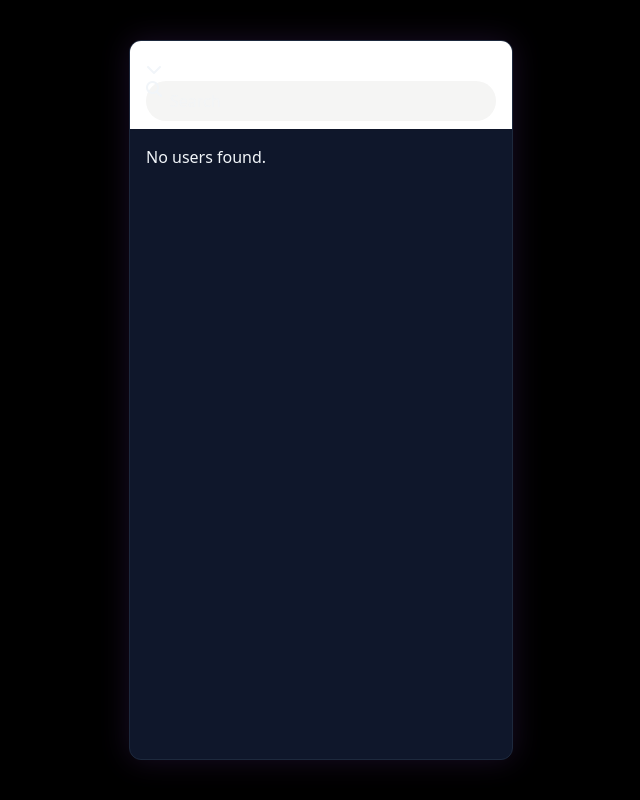
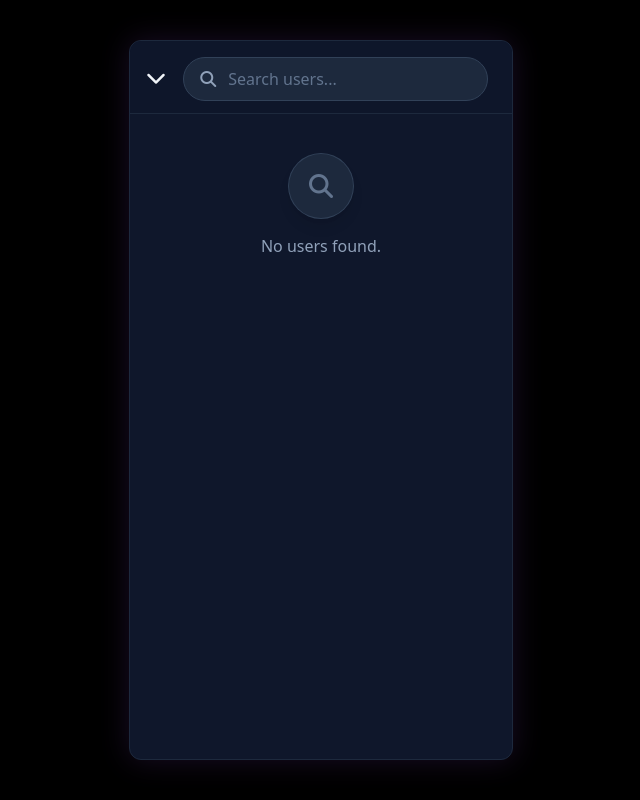
Before and after one commit to Ishangupta-cyber/Snap-Buzz, a Django app: page /search/ in a window 1280 px wide. Shown: the whole page, without its empty margins (319-959 px from the left). Run offline with Django 5.2, Linux system fonts and the light colour scheme; a user stored in the database is signed in; some libraries are stand-ins or nearby versions.

Commit message:
added last message preview and sorted list on home page via new msg!!

```diff
--- a/core/admin.py
+++ b/core/admin.py
@@ -1,7 +1,8 @@
 from django.contrib import admin
 from .models import FriendRequest
-from .models import Message,SnapUser
+from .models import Message,SnapUser,Conversation
 # Register your models here.
 admin.site.register(FriendRequest)
 admin.site.register(Message)
 admin.site.register(SnapUser)
+admin.site.register(Conversation)
--- a/core/templates/components/bottom-navbar.html
+++ b/core/templates/components/bottom-navbar.html
@@ -9,7 +9,7 @@
         <span class="dock-label">Chat</span>
       </button>
 
-      <button class="hover:text-purple-400 transition-colors">
+      <button class="hover:text-purple-400 transition-colors" onclick="window.location.href='{% url 'camera'%}'">
         <i class="ph ph-camera text-2xl text-white"></i>
         <span class="dock-label">Camera</span>
       </button>
--- a/core/templates/pages/friend_requests.html
+++ b/core/templates/pages/friend_requests.html
@@ -25,7 +25,7 @@
                     </div>
                 </div>
                 <div>
-                    <h2 class="font-bold text-slate-200 text-lg">{{ request.from_user.username }}</h2>
+                    <h2 class=truncate" font-bold text-slate-200 text-lg">{{ request.from_user.username }}</h2>
                     <p class="flex flex-row items-center gap-1">
                         <span class="text-xs text-slate-400 font-medium">@{{ request.from_user.username|lower }}</span>
                     </p>
--- a/core/templates/pages/search.html
+++ b/core/templates/pages/search.html
@@ -2,50 +2,49 @@
 {% load static %}
 {% block main %}
 <div class="h-full overflow-y-auto pb-4 relative">
-<div class="dock sticky bg-white z-50 px-4 gap-4 justify-between top-0 pt-4 pb-2 shadow-xs dock-lg">
-    <div class="max-w-[20px]">
-        <a href="{% url 'home' %}" class="cursor-pointer">
-            <i class="fa-solid fa-chevron-down"></i>
+<header class="sticky top-0 bg-slate-900/90 backdrop-blur-md border-b border-slate-800 z-50 px-4 flex justify-between items-center pt-4 pb-3 text-slate-100">
+    <div class="w-8 flex items-center justify-start">
+        <a href="{% url 'home' %}" class="cursor-pointer hover:text-purple-400 transition-colors">
+            <i class="fa-solid fa-chevron-down text-xl"></i>
         </a>
     </div>
-    <form novalidate action="{% url 'search-users' %}" method="get" class="max-w-[500px] w-full">
-        <label class="outline-none flex flex-row h-10 input border-none rounded-full bg-stone-100">
-            <i class="fa-solid fa-magnifying-glass"></i>
-            <input name="username" type="search" required placeholder="Search" class="pl-2" />
+    <form novalidate action="{% url 'search-users' %}" method="get" class="max-w-[500px] w-full px-2">
+        <label class="flex flex-row items-center h-11 px-4 border border-slate-700 rounded-full bg-slate-800 focus-within:ring-2 focus-within:ring-purple-500/50 focus-within:border-purple-500 transition-all text-slate-300">
+            <i class="fa-solid fa-magnifying-glass text-slate-400"></i>
+            <input name="username" type="search" required placeholder="Search users..." class="pl-3 bg-transparent outline-none w-full text-slate-100 placeholder-slate-500" />
         </label>
     </form>
-</div>
+</header>
 
 <main class="mt-4 px-4">
     <ul class="space-y-6">
     {% for user in users %}
-        <li class="flex items-center justify-between">
-            <div class="flex flex-row gap-4">
+        <li class="flex items-center justify-between bg-slate-800/50 hover:bg-slate-800 p-3 rounded-2xl border border-slate-700/50 transition-all">
+            <div class="flex flex-row gap-4 items-center">
                 <div class="avatar">
-                    <div class="ring-purple-600 w-10 h-10 rounded-full ring-2 ring-offset-2">
-                        <img  src="https://imgs.search.brave.com/eyRY5uaiLGM5frGLLGO6FeKUxOITJRXh-mf56aSPzWY/rs:fit:500:0:1:0/g:ce/aHR0cHM6Ly9pbWd2/My5mb3Rvci5jb20v/aW1hZ2VzL2hvbWVw/YWdlLWZlYXR1cmUt/Y2FyZC9mb3Rvci0z/ZC1hdmF0YXIuanBn"
-                class="w-14 h-14 rounded-full border-2 border-purple-500 p-[2px] object-cover" />
+                    <div class="ring-purple-500 w-12 h-12 rounded-full ring-2 ring-offset-2 ring-offset-slate-900">
+                        <img src="{{user.avatar.url}}" class="w-full h-full rounded-full object-cover" />
                     </div>
                 </div>
                 <div>
-                    <h2>{{ user.username }}</h2>
+                    <h2 class="font-bold text-slate-200 text-lg">{{ user.username }}</h2>
                     <p class="flex flex-row items-center gap-1">
-                        <span class="text-xs text-gray-400">{{ user.username }}</span>
+                        <span class="text-xs text-slate-400 font-medium">@{{ user.username|lower }}</span>
                     </p>
                 </div>
             </div>
             <div>
             {% if user.id in pending_requests %}
-                <button class="btn btn-sm border-none outline-none rounded-full bg-yellow-300 text-gray-800">
+                <button class="btn btn-sm border border-yellow-500/30 outline-none rounded-xl bg-yellow-500/10 text-yellow-400 hover:bg-yellow-500/20 transition-colors">
                     <i class="fa-solid fa-clock"></i>
                     Pending
                 </button>
             {% elif user.id not in unique_friends  %}
                 <form action="{% url 'send-invite' user.id %}" method="post">
                     {% csrf_token %}
-                    <button type="submit" class="btn btn-sm border-none outline-none rounded-full bg-purple-600 text-white">
+                    <button type="submit" class="btn btn-sm border-none outline-none rounded-xl bg-purple-600 hover:bg-purple-500 text-white shadow-[0_0_10px_rgba(168,85,247,0.3)] transition-all">
                         <i class="fa-solid fa-user-plus"></i>
-                        Add Friend
+                        Add
                     </button>
                 </form>
             {% else %}
@@ -55,7 +54,12 @@
 
     {% endfor %}
     {% if not users %}
-        <p>No users found.</p>
+        <div class="text-center mt-10">
+            <div class="inline-flex items-center justify-center w-16 h-16 bg-slate-800 rounded-full mb-4 ring-1 ring-slate-700 shadow-lg">
+                <i class="fa-solid fa-magnifying-glass text-2xl text-slate-500"></i>
+            </div>
+            <p class="text-slate-400 font-medium">No users found.</p>
+        </div>
     {% endif %}
 
     </ul>
--- a/core/urls.py
+++ b/core/urls.py
@@ -19,4 +19,5 @@ urlpatterns=[
   path("friend-requests/", views.friend_request_list, name="friend-requests"),
   path("accept-invite/<int:id>", views.accept_invite, name="accept-invite"),
   # path("send-snap/<int:id>", views.send_snap, name="send-snap"),
+  path("camera/",views.camera,name="camera")
 ]
--- a/core/views.py
+++ b/core/views.py
@@ -5,8 +5,9 @@ from django.views.decorators.http import require_http_methods
 from django.contrib.auth import login,logout,get_user_model
 from django.contrib.auth.decorators import login_required
 from django.db.models import Q
-from .models import FriendRequest,Message
+from .models import FriendRequest,Message,Conversation
 from django.shortcuts import get_object_or_404
+from .utils import are_friends
 
 
 @require_http_methods(["GET","POST"])
@@ -50,20 +51,18 @@ def logout_view(request):
 
 @login_required
 def home(request):
-  print(request.user)
-  friend_request=FriendRequest.objects.filter(
-    Q(from_user=request.user) | Q(to_user=request.user)
-  ).filter(status="accepted")
 
-  friends=set()
-  for friend in friend_request:
-    if friend.to_user==request.user:
-      friends.add(friend.from_user)
-    else:
-      friends.add(friend.to_user)
-  print(request.user.avatar.url)
+  conversations= Conversation.objects.filter(Q(user1=request.user)|Q(user2=request.user))
+  chat_list=[]
+  for conv in conversations:
+     friend=conv.user2 if request.user==conv.user1 else conv.user1
+     chat_list.append({
+        "friend":friend,
+        'preview': conv.last_message_preview,
+        'time': conv.updated_at
+     })
 
-  return render(request,'pages/chat.html',{"friends":friends})
+  return render(request,'pages/chat.html',{"chat_list":chat_list})
 
 
 @login_required
@@ -138,11 +137,6 @@ def chat_details_view(request, id):
 
 
 
-def are_friends(user1, user2):
-    return FriendRequest.objects.filter(
-        Q(from_user=user1, to_user=user2) | Q(from_user=user2, to_user=user1),
-        status="accepted"
-    ).exists()
 
 
 @login_required
@@ -164,12 +158,15 @@ def accept_invite(request, id):
     if friend_request.status == "pending":
         friend_request.status = "accepted"
         friend_request.save()
+
+        user1,user2=(request.user,friend_request.from_user) if request.user.id<friend_request.from_user.id else (friend_request.from_user,request.user)
+
+        Conversation.objects.create(user1=user1, user2=user2, defaults={"last_message_preview":"You are now friends! Say hi! 👋"})
+
         return JsonResponse({"status":"success","message":"Request Accepted "})
     return JsonResponse({"status":"error","message":"Invalid Request "})
 
 
-def stories_view(request):
-    return render(request, "pages/stories.html")
 
 
 
@@ -182,10 +179,20 @@ def send_message(request,id):
     receiver = get_object_or_404(get_user_model(), pk=id)
     content = request.POST.get("content")
     image=request.FILES.get("image")
+
     print(image)
     if content or image:
-        Message.objects.create(sender=request.user, receiver=receiver, text_message=content, image=image)
-        print(image)
+        msg= Message.objects.create(sender=request.user, receiver=receiver, text_message=content, image=image)
+
+        if request.user.id<receiver.id:
+           user1,user2=request.user.id,receiver.id
+        else:
+           user1,user2=receiver.id,request.user.id
+
+        preview = "📷 Sent a snap" if image else content[:50]
+
+        Conversation.objects.update_or_create(user1=user1,user2=user2,defaults={"last_message":msg,"last_msg_preview":preview})
+
     return redirect("chat-details", id=id)
 
 
@@ -193,3 +200,10 @@ def send_message(request,id):
 
 
 #commit=FALSE matlb chenages abhi save nhi hue hai database mein
+def stories_view(request):
+    return render(request, "pages/stories.html")
+
+
+
+def camera(request):
+   return render(request,"pages/camera.html")
```
Also changed, not shown: core/templates/pages/camera.html (added, +42 -0 lines), core/templates/pages/chat.html (+20 -16 lines), core/utils.py (added, +10 -0 lines), db.sqlite3, media/snaps/WhatsApp_Image_2026-07-26_at_23.37.34.jpeg (added).
